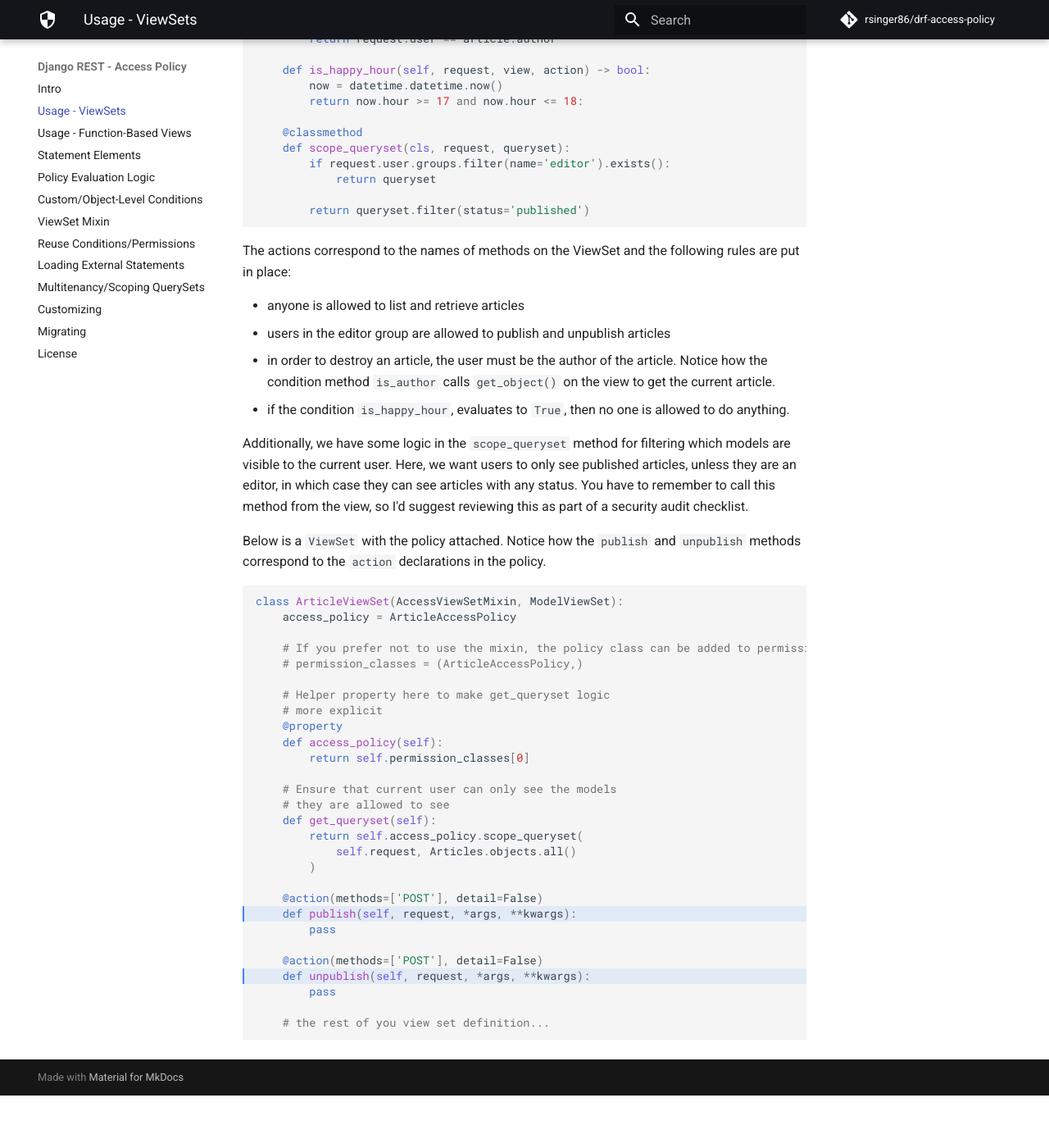
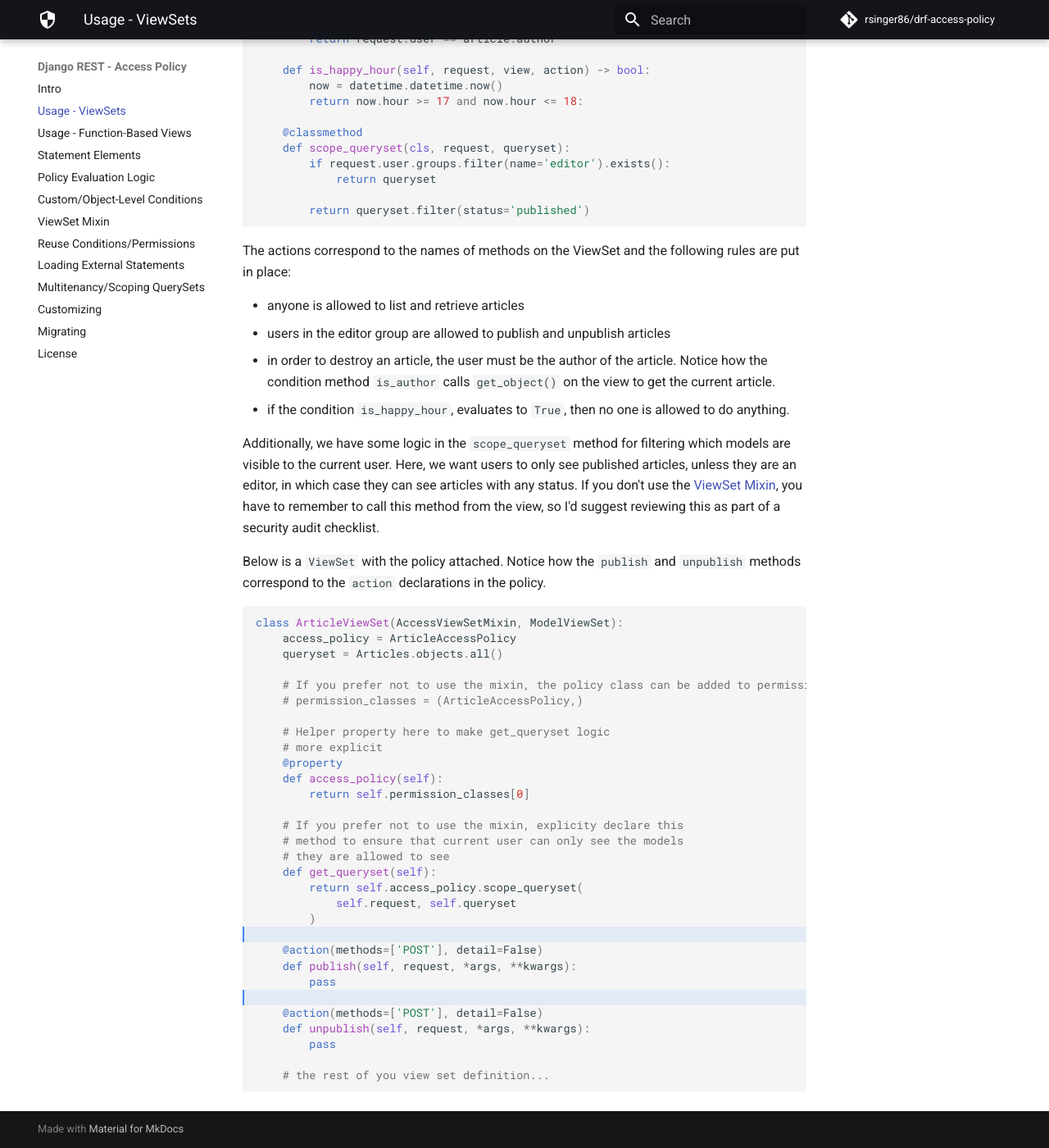
Before and after one commit to rsinger86/drf-access-policy, an MkDocs documentation site: the page built from docs/usage/view_set_usage.md, in a window 1280 px wide and 1400 px high, scrolled down 936 px. Shown: the whole window at 82% size. Built offline with MkDocs 1.6.1 and Material for MkDocs 9.7.7, drawn with Linux system fonts in a browser that asks for light colours; comment, search, counter and statistics services are not loaded; before the commit the page ends 2272 px from its top, so only the background shows below that.

Commit message:
Update view_set_usage.md
Ref: #75

````diff
--- a/docs/usage/view_set_usage.md
+++ b/docs/usage/view_set_usage.md
@@ -59,13 +59,14 @@ The actions correspond to the names of methods on the ViewSet and the following
 - in order to destroy an article, the user must be the author of the article. Notice how the condition method `is_author` calls `get_object()` on the view to get the current article.
 - if the condition `is_happy_hour`, evaluates to `True`, then no one is allowed to do anything.
 
-Additionally, we have some logic in the `scope_queryset` method for filtering which models are visible to the current user. Here, we want users to only see published articles, unless they are an editor, in which case they can see articles with any status. You have to remember to call this method from the view, so I'd suggest reviewing this as part of a security audit checklist.
+Additionally, we have some logic in the `scope_queryset` method for filtering which models are visible to the current user. Here, we want users to only see published articles, unless they are an editor, in which case they can see articles with any status. If you don't use the [ViewSet Mixin](view_set_mixin.md), you have to remember to call this method from the view, so I'd suggest reviewing this as part of a security audit checklist.
 
 Below is a `ViewSet` with the policy attached. Notice how the `publish` and `unpublish` methods correspond to the `action` declarations in the policy.
 
 ```python hl_lines="21 25"
 class ArticleViewSet(AccessViewSetMixin, ModelViewSet):
     access_policy = ArticleAccessPolicy
+    queryset = Articles.objects.all()
 
     # If you prefer not to use the mixin, the policy class can be added to permission_classes
     # permission_classes = (ArticleAccessPolicy,)
@@ -76,11 +77,12 @@ class ArticleViewSet(AccessViewSetMixin, ModelViewSet):
     def access_policy(self):
         return self.permission_classes[0]
 
-    # Ensure that current user can only see the models
+    # If you prefer not to use the mixin, explicity declare this
+    # method to ensure that current user can only see the models
     # they are allowed to see
     def get_queryset(self):
         return self.access_policy.scope_queryset(
-            self.request, Articles.objects.all()
+            self.request, self.queryset
         )
 
     @action(methods=['POST'], detail=False)
````
